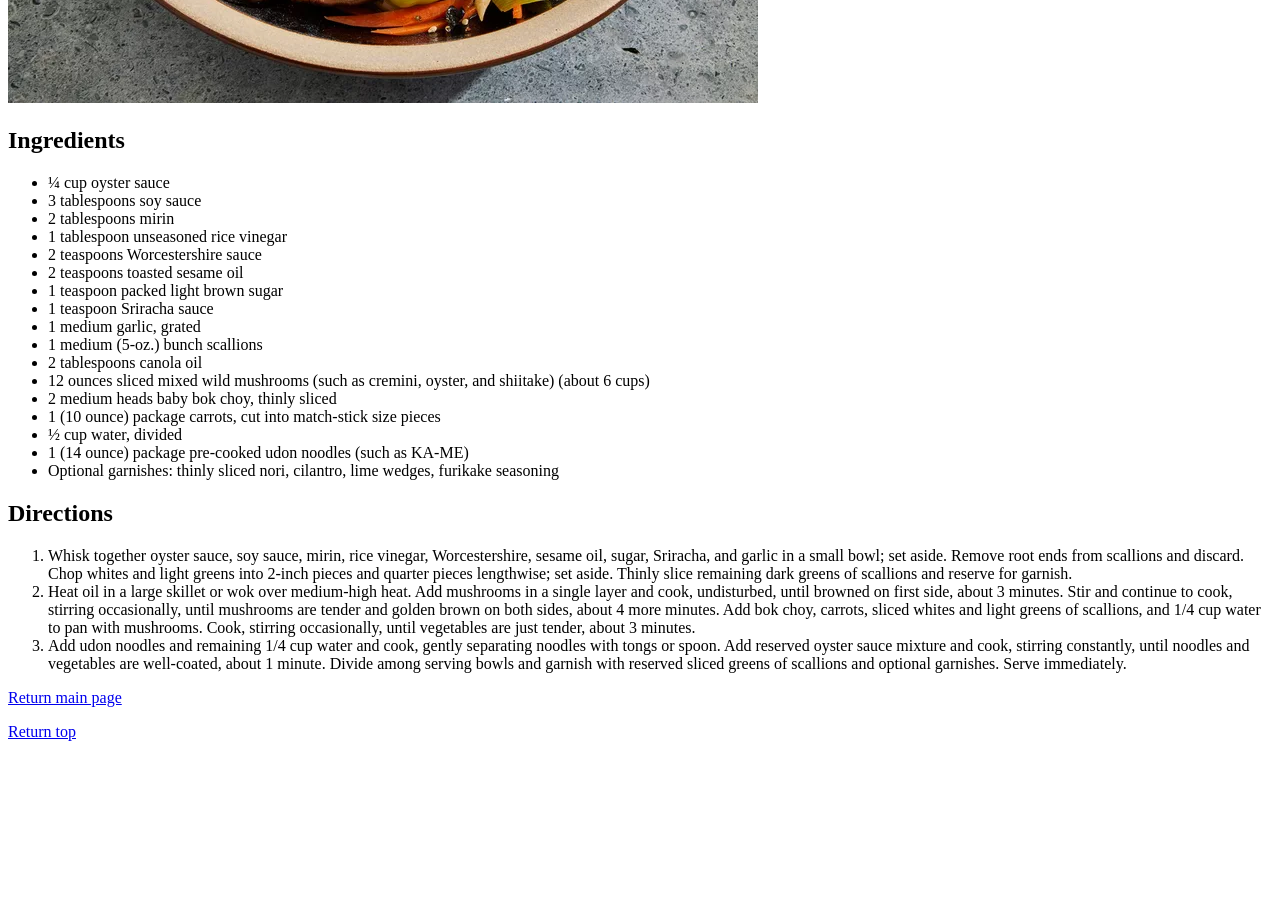
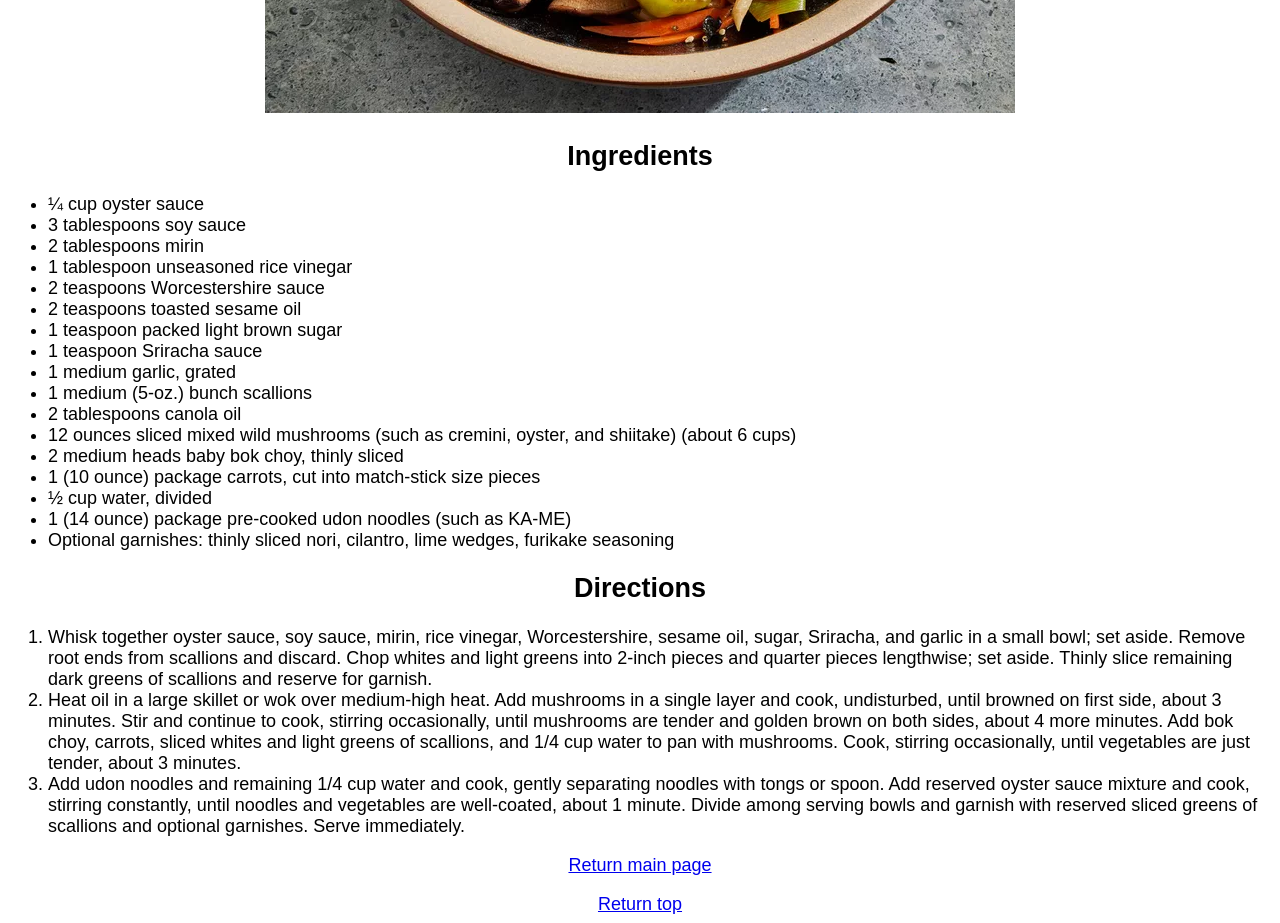
Before and after one commit to KevinCervts/odin-recipes, a plain HTML site: page recipes/yaki_udon.html in a window 1280 px wide. Shown: the part 540-1463 px from the top of the page. Before the commit the page ends 1289 px from the top, so only its background shows below. Drawn offline with Linux system fonts and the light colour scheme.

Commit message:
CSS style basic practice

```diff
--- a/recipes/yaki_udon.html
+++ b/recipes/yaki_udon.html
@@ -4,12 +4,13 @@
     <meta charset="UTF-8">
     <meta name="viewport" content="width=device-width, initial-scale=1.0">
     <title>Yaki udon</title>
+    <link rel="stylesheet" href="../styles.css">
 </head>
 <body>
     <h1 id="header">Yaki Udon</h1>
     <img src="../images/yaki-udon-ddmfs-3x2-55-30ba570fed0a425595f9b1343ebd9c6e.webp" alt="Yaki Udon image.">
     <h2>Ingredients</h2>
-    <ul>
+    <ul class="ingredients">
         <li>¼ cup oyster sauce</li>
         <li>3 tablespoons soy sauce</li>
         <li>2 tablespoons mirin</li>
@@ -29,7 +30,7 @@
         <li>Optional garnishes: thinly sliced nori, cilantro, lime wedges, furikake seasoning</li>
     </ul>
     <h2>Directions</h2>
-    <ol>
+    <ol class="directions">
         <li>Whisk together oyster sauce, soy sauce, mirin, rice vinegar, Worcestershire, sesame oil, sugar, Sriracha, and garlic in a small bowl; set aside. Remove root ends from scallions and discard. Chop whites and light greens into 2-inch pieces and quarter pieces lengthwise; set aside. Thinly slice remaining dark greens of scallions and reserve for garnish.</li>
         <li>Heat oil in a large skillet or wok over medium-high heat. Add mushrooms in a single layer and cook, undisturbed, until browned on first side, about 3 minutes. Stir and continue to cook, stirring occasionally, until mushrooms are tender and golden brown on both sides, about 4 more minutes. Add bok choy, carrots, sliced whites and light greens of scallions, and 1/4 cup water to pan with mushrooms. Cook, stirring occasionally, until vegetables are just tender, about 3 minutes.</li>
         <li>Add udon noodles and remaining 1/4 cup water and cook, gently separating noodles with tongs or spoon. Add reserved oyster sauce mixture and cook, stirring constantly, until noodles and vegetables are well-coated, about 1 minute. Divide among serving bowls and garnish with reserved sliced greens of scallions and optional garnishes. Serve immediately.</li>
--- /dev/null
+++ b/styles.css
@@ -0,0 +1,12 @@
+body{
+    font-family: Arial, Helvetica, sans-serif;
+    text-align: center;
+    font-size: 18px;
+}
+.list{
+    display: inline-block;
+}
+
+.directions, .ingredients{
+    text-align: left;
+}
```
Also changed, not shown: index.html (+9 -6 lines), recipes/grilled_scallops.html (+3 -2 lines), recipes/steak_burrito.html (+3 -2 lines).
